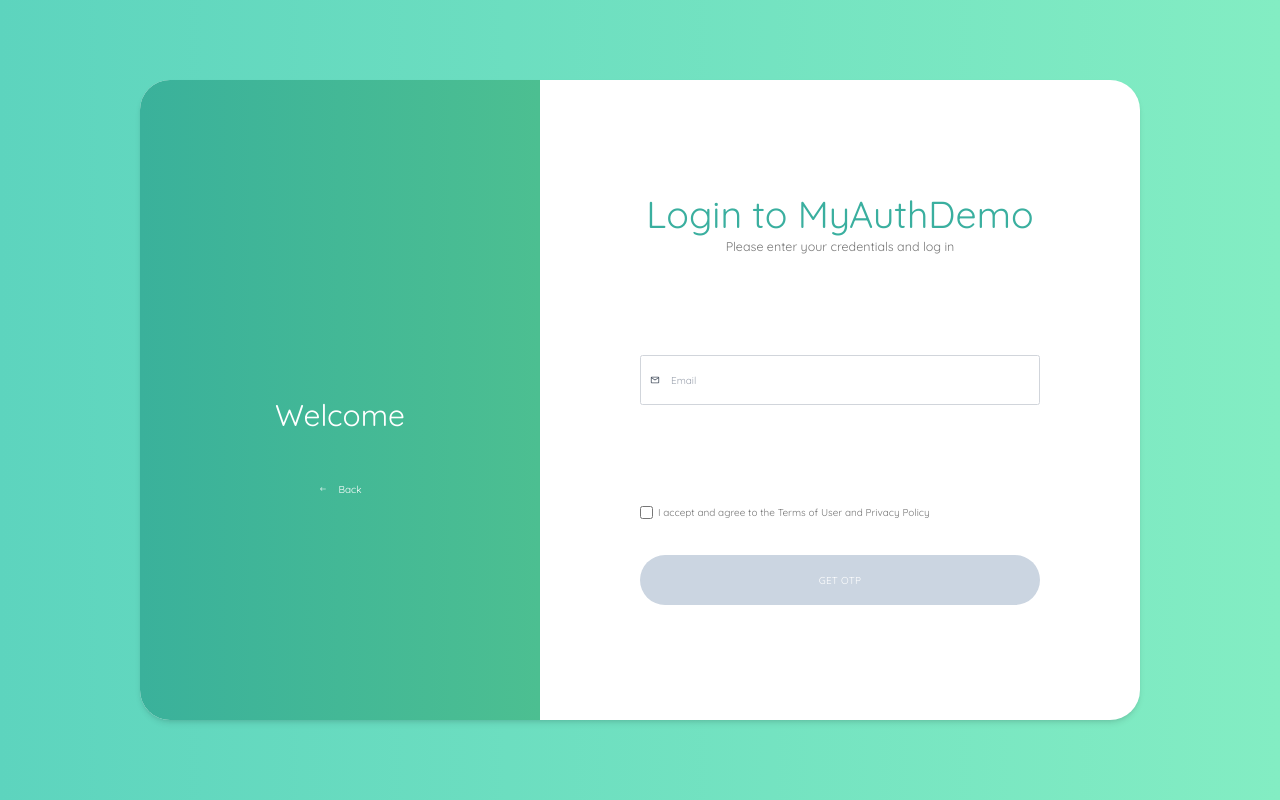
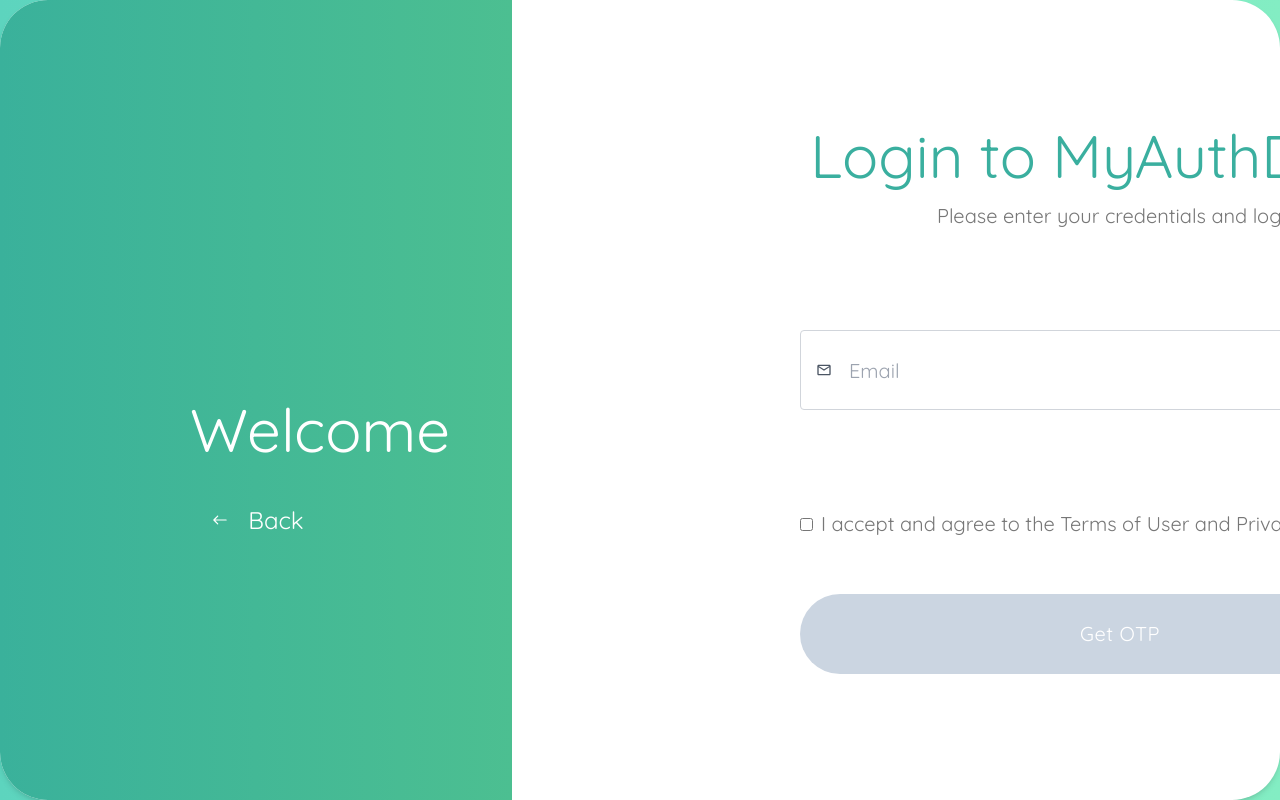
Before and after one commit to blaahdev/auth-demo, a Next.js app: page /auth in a window 1280 px wide. Both pictures are taken after a click on the button "LOG IN". Built offline with nearby package versions, Linux system fonts and the light colour scheme.

Commit message:
css fixes

```diff
--- a/app/auth/page.tsx
+++ b/app/auth/page.tsx
@@ -42,13 +42,13 @@
     <div
       className={`w-full h-screen flex justify-center items-center bg-gradient2`}
     >
-      <div className="relative w-[100rem] min-h-[80vh] bg-white rounded-[3rem] shadow-md overflow-hidden">
+      <div className="relative w-[100rem] h-full sm:min-h-[90vh] bg-white sm:rounded-[3rem] shadow-md overflow-hidden flex content-center items-center p-20">
         <div
           className={`absolute top-[50%] left-[-30rem] text-center text-white w-[30rem] z-[100] transition-all duration-[800ms] ${
             mode === 0 ? "" : "left-[5rem]"
           }`}
         >
-          <h1 className="text-5xl mb-12 hidden md:block">Welcome</h1>
+          <h1 className="text-6xl mb-12 hidden md:block">Welcome</h1>
         </div>
         <div
           className={`absolute inset-0 z-[50] bg-gradient transition-all duration-[1500ms] ${
@@ -58,7 +58,7 @@
           {mode === 0 ? (
             <button
               type="button"
-              className="absolute top-[60%] left-1/2 -translate-x-1/2 w-[16rem] h-[5rem] border-[1px] border-white rounded-[3rem] uppercase tracking-wide text-white hover:bg-accent"
+              className="absolute top-[60%]  text-2xl left-1/2 -translate-x-1/2 w-[16rem] h-[5rem] border-[1px] border-white rounded-[3rem] uppercase tracking-wide text-white hover:bg-accent"
               onClick={() => setMode(1)}
             >
               Log In
@@ -66,10 +66,9 @@
           ) : (
             <button
               type="button"
-              className="absolute top-[60%] left-1/2 -translate-x-1/2 w-[16rem] h-[5rem] border-none items-center gap-4 text-white flex justify-center"
+              className="absolute text-2xl top-[60%] left-1/2 -translate-x-1/2 w-[16rem] h-[5rem] border-none items-center gap-4 text-white flex justify-center"
               onClick={() => setMode(0)}
             >
-              {/* <FontAwesomeIcon icon={faArrowLeft} /> Back */}
               <IoIosArrowRoundBack /> Back
             </button>
           )}
@@ -156,7 +155,7 @@
       {/* Signup Form */}
       <div className="flex flex-col gap-2 text-center ">
         <h1 className="text-6xl text-accent">Login to MyAuthDemo</h1>
-        <p className="text-xl text-black">
+        <p className="text-xl text-black pt-2">
           Please enter your credentials and log in
         </p>
       </div>
@@ -170,7 +169,7 @@
         <input
           type="email"
           placeholder="Email"
-          className="w-full h-[5rem] pl-12 pr-4 rounded border border-gray-300"
+          className="w-full h-[5rem] text-xl pl-12 pr-4 rounded border border-gray-300"
           required={true}
           onChange={handleEmail}
           name="email"
@@ -192,13 +191,13 @@
             value={form.tnc.toString()}
             onChange={handleCheckbox}
           />
-          <label htmlFor="tnc" className="text-black">
+          <label htmlFor="tnc" className="text-black text-xl">
             I accept and agree to the Terms of User and Privacy Policy
           </label>
         </div>
         <button
           type="button"
-          className="w-full h-[5rem] bg-accent text-white rounded-[3rem] uppercase tracking-wide mt-12 hover:bg-accent disabled:bg-slate-300"
+          className="w-full h-[5rem]  text-xl bg-accent text-white rounded-[3rem] tracking-wide mt-12 hover:bg-accent disabled:bg-slate-300"
           onClick={handleGetOTP}
           disabled={!passed || isLoading}
         >
@@ -236,7 +235,8 @@
       });
       setError("");
     } catch (err: any) {
-      setError(err?.message || "Something went wrong");
+      console.log("XX err", err);
+      setError(err?.message);
     } finally {
       setIsLoading(false);
     }
@@ -266,12 +266,13 @@
     <>
       <div className="flex flex-col gap-2 text-center ">
         <h1 className="text-6xl text-accent">Login to MyAuthDemo</h1>
-        <p className="text-xl text-black">
+        <p className="text-xl text-black pt-2">
           Please enter your credentials and log in
-        </p>
-        <p className="text-base text-black">
-          We have sent you an OTP to {form?.email}. Please check your email
-          inbox.
+          <br />
+          <br />
+          We have sent you an OTP to {form?.email}.
+          <br />
+          Please check your email inbox.
         </p>
       </div>
       <div className="flex flex-col gap-2 text-center w-full">
@@ -285,16 +286,21 @@
           inputStyle={{
             border: "1px solid grey",
             borderRadius: "5px",
-            width: "50px",
-            height: "50px",
+            width: `calc(90% / ${OTP_LENGTH})`,
+            maxWidth: "50px",
+            aspectRatio: "1/1",
           }}
-          containerStyle={{ display: "flex", gap: "10px" }}
+          containerStyle={{
+            display: "flex",
+            gap: "10px",
+            justifyContent: "space-evenly",
+          }}
         />
       </div>
       <div className="flex flex-col gap-2 text-center w-full">
         <button
           type="button"
-          className="w-full h-[5rem] bg-accent text-white rounded-[3rem] uppercase tracking-wide mt-12 hover:bg-accent disabled:bg-slate-300"
+          className="w-full h-[5rem]  text-3xl bg-accent text-white rounded-[3rem] tracking-wide mt-12 hover:bg-accent disabled:bg-slate-300"
           onClick={handleVerifyOTP}
           disabled={isLoading || disabled}
         >
@@ -309,15 +315,18 @@
         <div className="text-base text-black">
           <span>Did not receive OTP?</span>
           <button
-            className="ml-2 text-accent disabled:text-grey"
+            className="ml-2 text-accent text-base font-semibold disabled:text-gray-400"
             onClick={handleResetOTP}
             disabled={counter > 0}
           >
-            Resend OTP
+            Resend OTP {JSON.stringify(counter > 0)}
           </button>
         </div>
         <div className="text-base text-black">
-          <button className="ml-2 text-accent" onClick={handleLoginAnotherAcc}>
+          <button
+            className="ml-2 font-semibold text-accent"
+            onClick={handleLoginAnotherAcc}
+          >
             Log in With Another Account
           </button>
         </div>
--- a/app/globals.css
+++ b/app/globals.css
@@ -42,10 +42,10 @@
   color: inherit;
   text-decoration: none;
 }
-
+/*
 html {
   font-size: 62.5%;
-}
+} */
 
 @media (prefers-color-scheme: dark) {
   html {
```
